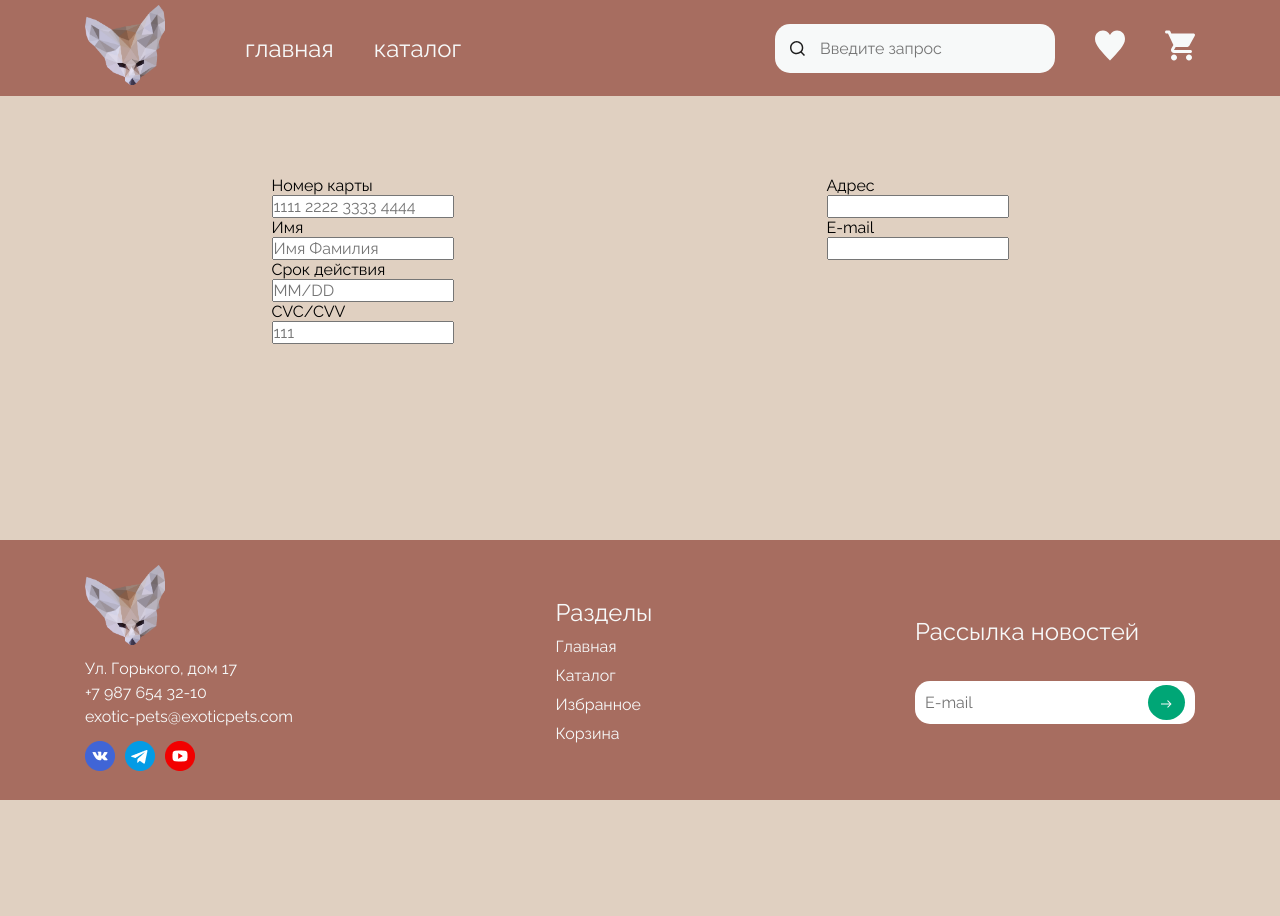
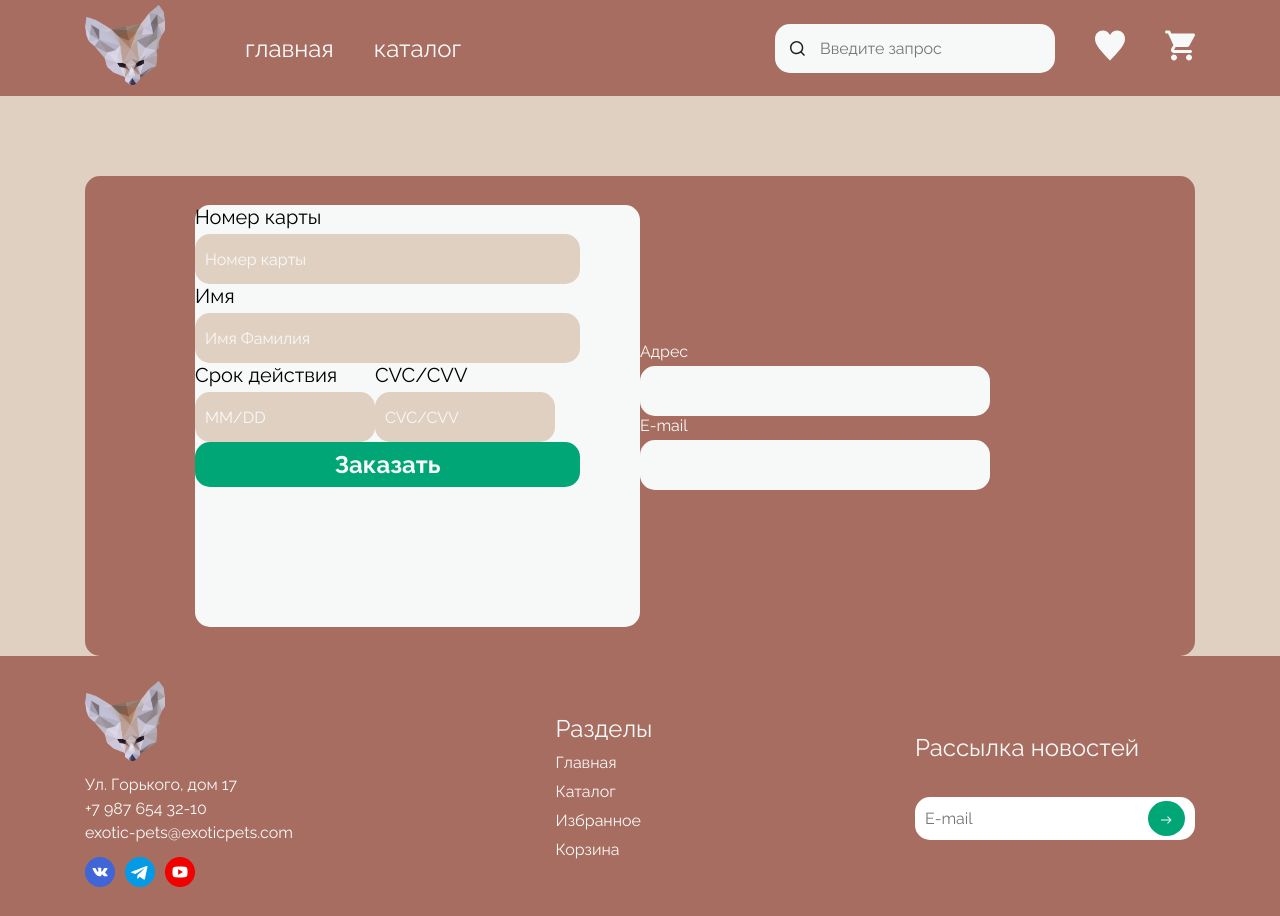
Before and after one commit to algorithm-ssau/exotic-pets-catalogue, a React (Create React App) app in the folder client/my-app/: page /cart in a window 1280 px wide. Before the commit the page ends 800 px from the top, so only its background shows below. Built offline with nearby package versions, Linux system fonts and the light colour scheme.

Commit message:
F19 fixed inputs

```diff
--- /dev/null
+++ b/client/my-app/src/pages/cart_page/el/Button/index.css
@@ -0,0 +1,20 @@
+.catalogue-button {
+    padding: .5rem 1.875rem ;
+
+    color: var(--white);
+    font-size: 1.5rem;
+    font-weight: 700;
+
+    width: 385px;
+
+    background-color: var(--green);
+
+    border: none;
+    border-radius: var(--border-radius);
+
+    cursor: pointer;
+}
+
+.catalogue-button:hover {
+    background-color: var(--dark-green);
+}
--- /dev/null
+++ b/client/my-app/src/pages/cart_page/el/Button/index.tsx
@@ -0,0 +1,20 @@
+import * as React from 'react';
+import { Link } from 'react-router-dom';
+import "./index.css"
+import IButton from '../../../../common/interfaces/IButton';
+
+const Button = ({className, isLink, act, onClick, isDisabled}: IButton) => {
+    return (
+        <div className="button-container">
+            {
+                isLink
+                ? <Link to=""> <button className={className}> {act} </button> </Link>
+                : isDisabled
+                ? <button className={className} onClick={onClick} disabled={true}> {act} </button>
+                : <button className={className} onClick={onClick}> {act} </button>
+            }
+        </div>
+    );
+}
+
+export default Button;
--- a/client/my-app/src/pages/cart_page/el/Card/index.css
+++ b/client/my-app/src/pages/cart_page/el/Card/index.css
@@ -0,0 +1,69 @@
+.card {
+    width: 445px;
+    height: 422px;
+
+    border-radius: var(--border-radius);
+
+    background-color: var(--white);
+
+
+}
+
+.card-number,
+.cardholder,
+.validaty-period,
+.cvc-span {
+    font-size: 1.25em;
+}
+
+.card-number-container,
+.cardholder-container,
+.date,
+.cvc {
+    display: flex;
+    flex-direction: column;
+    align-items: flex-start;
+}
+
+.number-name-input::placeholder,
+.date-cvc-input::placeholder {
+    color: var(--white);
+}
+
+.date-and-cvc-container {
+    display: flex;
+}
+
+.number-name-input {
+    border-radius: var(--border-radius);
+
+    width: 385px;
+    height: 50px;
+
+    background-color: #E0D0C1;
+
+    resize: none;
+    outline: none;
+    border: none;
+
+    padding: 10px;
+
+    margin-top: 5px;
+}
+
+.date-cvc-input {
+    border-radius: var(--border-radius);
+
+    width: 180px;
+    height: 50px;
+
+    background-color: #E0D0C1;
+
+    resize: none;
+    outline: none;
+    border: none;
+
+    padding: 10px;
+
+    margin-top: 5px;
+}
--- a/client/my-app/src/pages/cart_page/el/Card/index.tsx
+++ b/client/my-app/src/pages/cart_page/el/Card/index.tsx
@@ -1,29 +1,43 @@
 import * as React from 'react';
 
 import Input from '../Input';
+import Button from '../Button';
 
 import './index.css';
 
 const Card = () => {
     return (
        <div className="card">
-        <span className="card-number">Номер карты</span>
-        <Input
-           holder="1111 2222 3333 4444"
-        />
-        <span className="cardholder">Имя</span>
-        <Input
-           holder="Имя Фамилия"
-        />
-        <div className="date-and-cvc">
-            <span className="validaty-period">Срок действия</span>
-            <Input
-                holder="MM/DD"
-            />
-            <span className="cvc">CVC/CVV</span>
-            <Input
-                holder="111"
-            />
+
+        <div className="card-number-container">
+            <span className="card-number">Номер карты</span>
+            <input className="number-name-input" type="text" placeholder="Номер карты" />
+        </div>
+
+       <div className="cardholder-container">
+            <span className="cardholder">Имя</span>
+            <input className="number-name-input" type="text" placeholder="Имя Фамилия" />
+       </div>
+
+        <div className="date-and-cvc-container">
+            <div className="date">
+                <span className="validaty-period">Срок действия</span>
+                <input className="date-cvc-input" type="text" placeholder="MM/DD" />
+            </div>
+
+            <div className="cvc">
+                <span className="cvc-span">CVC/CVV</span>
+                <input className="date-cvc-input" type="text" placeholder="CVC/CVV" />
+            </div>
+        </div>
+
+
+        <div className="order-button">
+            <Button
+                className={"catalogue-button"}
+                 isLink={true}
+                act={"Заказать"}
+             />
         </div>
        </div>
     )
--- a/client/my-app/src/pages/cart_page/el/Input/index.css
+++ b/client/my-app/src/pages/cart_page/el/Input/index.css
@@ -0,0 +1,11 @@
+.input-component-text {
+    border-radius: var(--border-radius);
+
+    resize: none;
+    outline: none;
+    border: none;
+
+    padding: 10px;
+
+    background-color: #E0D0C1;
+}
--- a/client/my-app/src/pages/cart_page/el/Payment/index.css
+++ b/client/my-app/src/pages/cart_page/el/Payment/index.css
@@ -1,4 +1,44 @@
 .payment {
+    height: 480px;
+    width: fit-content;
+
+    display: grid;
+    grid-template-columns: 1fr 1fr;
+    align-content: space-around;
+    align-items: center;
+}
+
+.left-payment {
     display: flex;
-    justify-content: space-around;
+    flex-direction: column;
+    align-items: flex-start;
 }
+
+.address-container,
+.email-container {
+    display: flex;
+    flex-direction: column;
+    align-items: flex-start;
+}
+
+.address,
+.email {
+    color: var(--white);
+}
+
+.address-email-input {
+    border-radius: var(--border-radius);
+
+    width: 350px;
+    height: 50px;
+
+    background-color: var(--white);
+
+    resize: none;
+    outline: none;
+    border: none;
+
+    padding: 10px;
+
+    margin-top: 5px;
+}
--- a/client/my-app/src/pages/cart_page/el/Payment/index.tsx
+++ b/client/my-app/src/pages/cart_page/el/Payment/index.tsx
@@ -13,14 +13,16 @@ const Payment = () => {
                 />
             </div>
             <div className="right-payment">
-                <span className="address">Адрес</span>
-                <Input
-                    holder=""
-                />
-                <span className="email">E-mail</span>
-                <Input
-                    holder=""
-                />
+                <div className="address-container">
+                    <span className="address">Адрес</span>
+                    <input className="address-email-input" type="text"/>
+                </div>
+
+                <div className="email-container">
+                    <span className="email">E-mail</span>
+                    <input className="address-email-input" type="text" />
+                </div>
+
             </div>
         </form>
     )
--- a/client/my-app/src/pages/cart_page/styles/cart_page.css
+++ b/client/my-app/src/pages/cart_page/styles/cart_page.css
@@ -5,4 +5,11 @@
 
 .payment-container {
     width: 1110px;
+
+    border-radius: var(--border-radius);
+
+    background-color: var(--brown);
+
+    display: flex;
+    justify-content: center;
 }
```
